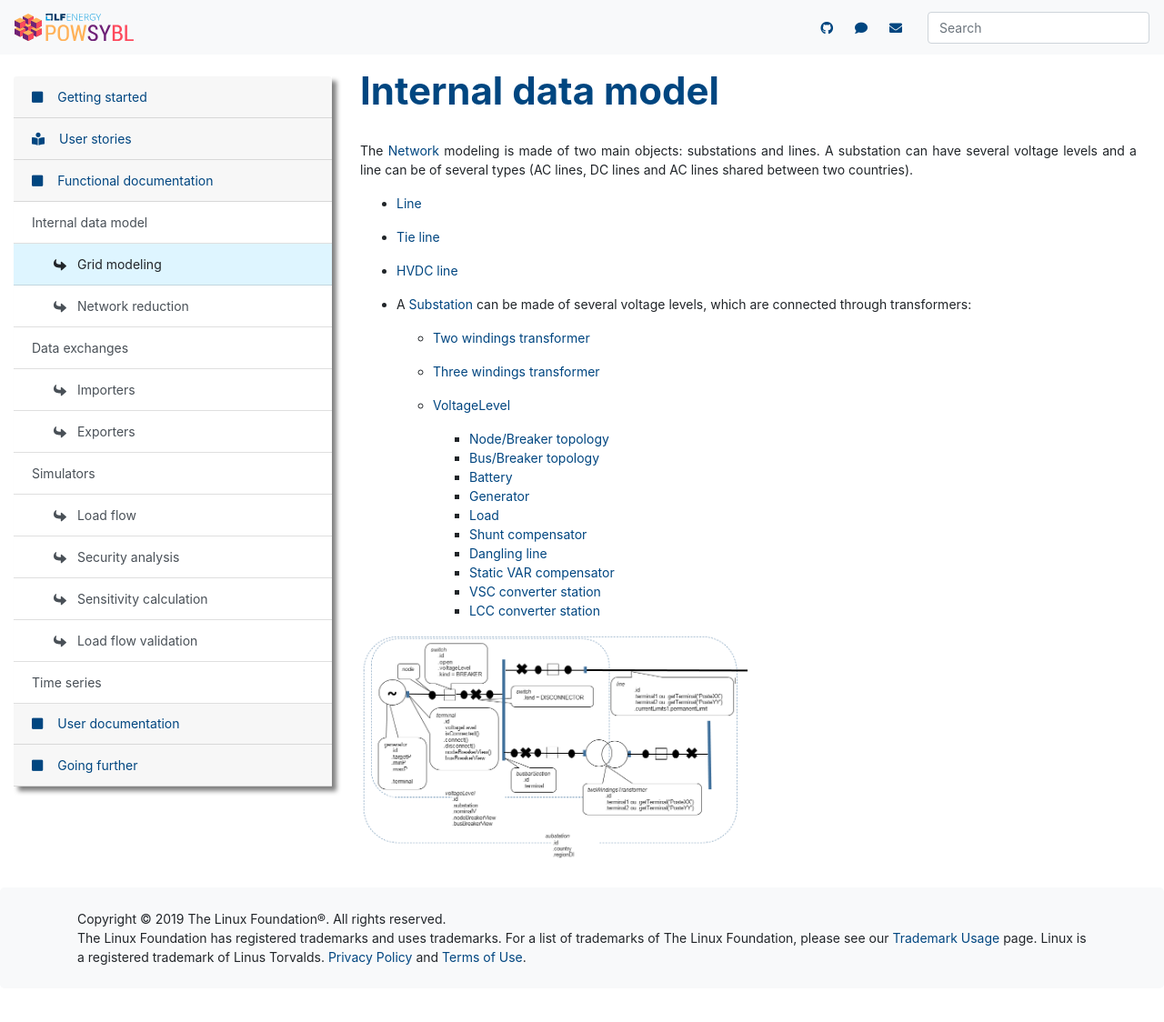
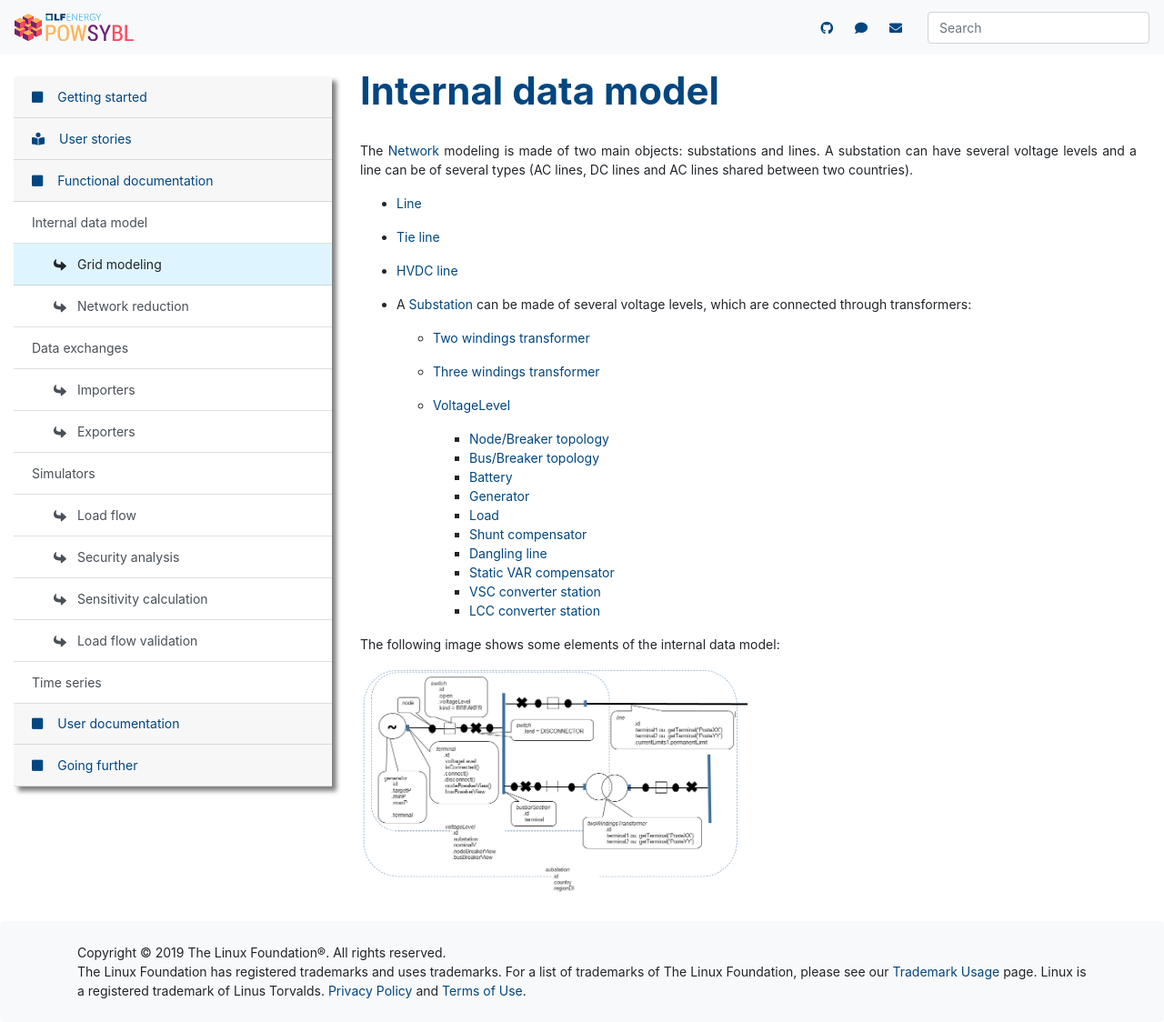
Before and after one commit to powsybl/powsybl.github.io, a Jekyll site: the page built from docs/iidm/model/index.md, in a window 1280 px wide and 1124 px high. Shown: the whole window at 91% size. Built offline with Jekyll 4.4.1, drawn with Linux system fonts in a browser that asks for light colours; nearby versions of some CDN libraries.

Commit message:
Add a small introduction to the picture.
Signed-off-by: Anne Tilloy <anne.tilloy@rte-france.com>

```diff
--- a/docs/iidm/model/index.md
+++ b/docs/iidm/model/index.md
@@ -30,6 +30,6 @@ The [Network](network.md) modeling is made of two main objects: substations and
         - [VSC converter station](vscConverterStation.md)
         - [LCC converter station](lccConverterStation.md)
 
-
+The following image shows some elements of the internal data model:
 
 ![IIDM model](./images/schema-iidm.png){: width="50%" .center-image}
```
